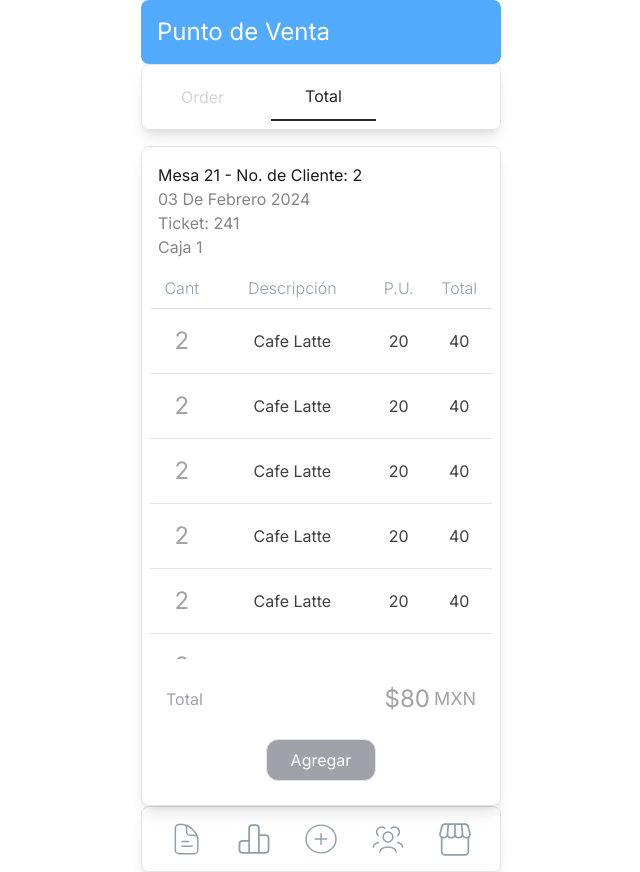
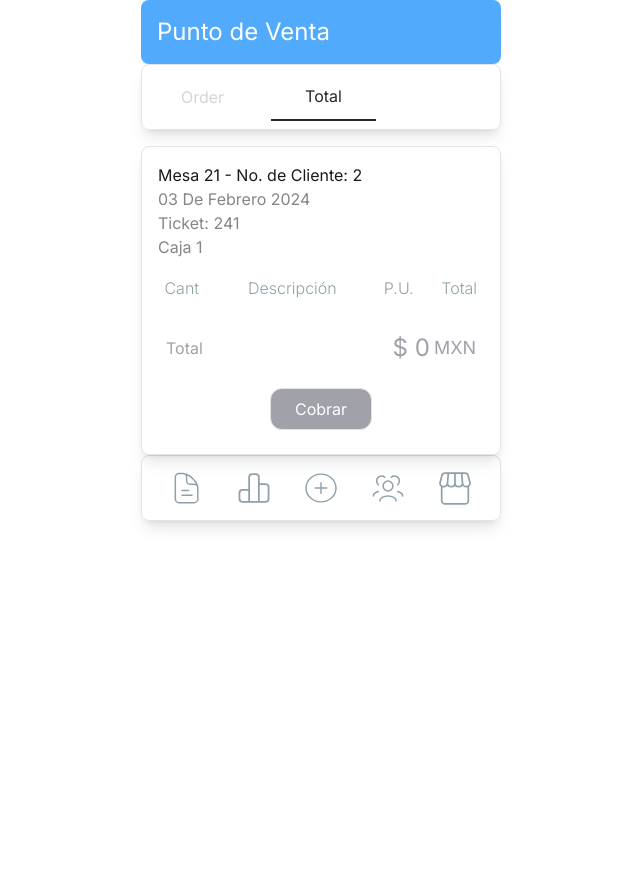
Before and after one commit to JosueZavalaProjects/business, a Next.js app: page /sales-point in a window 1280 px wide. Both pictures are taken after a click on the item "Total". Shown: the whole page, without its empty margins (319-959 px from the left). After the commit the page ends 800 px from the top, so only its background shows below. Built offline with nearby package versions, Linux system fonts and the light colour scheme.

Commit message:
Present table with products data

```diff
--- a/app/components/modules/sales-point/total/components/table/table.tsx
+++ b/app/components/modules/sales-point/total/components/table/table.tsx
@@ -1,6 +1,8 @@
 import Text from "@/app/components/UI/text";
+import { ProductCheckout } from "@/types/sales-point";
 
-export const TotalTable = () => {
+export const TotalTable = ({ products }: { products: ProductCheckout[] }) => {
+  console.log({ products });
   return (
     <div className="max-h-96 overflow-y-scroll">
       <table className="w-full text-gray-700">
@@ -13,98 +15,26 @@ export const TotalTable = () => {
           </tr>
         </thead>
         <tbody>
-          <tr className="text-center border-y">
-            <td className="py-4">
-              <Text size="2xl" weight="bold">
-                2
-              </Text>
-            </td>
-            <td className="py-4">Cafe Latte</td>
-            <td className="py-4">20</td>
-            <td className="py-4">40</td>
-          </tr>
-          <tr className="text-center border-y">
-            <td className="py-4">
-              <Text size="2xl" weight="bold">
-                2
-              </Text>
-            </td>
-            <td className="py-4">Cafe Latte</td>
-            <td className="py-4">20</td>
-            <td className="py-4">40</td>
-          </tr>
-          <tr className="text-center border-y">
-            <td className="py-4">
-              <Text size="2xl" weight="bold">
-                2
-              </Text>
-            </td>
-            <td className="py-4">Cafe Latte</td>
-            <td className="py-4">20</td>
-            <td className="py-4">40</td>
-          </tr>
-          <tr className="text-center border-y">
-            <td className="py-4">
-              <Text size="2xl" weight="bold">
-                2
-              </Text>
-            </td>
-            <td className="py-4">Cafe Latte</td>
-            <td className="py-4">20</td>
-            <td className="py-4">40</td>
-          </tr>
-          <tr className="text-center border-y">
-            <td className="py-4">
-              <Text size="2xl" weight="bold">
-                2
-              </Text>
-            </td>
-            <td className="py-4">Cafe Latte</td>
-            <td className="py-4">20</td>
-            <td className="py-4">40</td>
-          </tr>
-          <tr className="text-center border-y">
-            <td className="py-4">
-              <Text size="2xl" weight="bold">
-                2
-              </Text>
-            </td>
-            <td className="py-4">Cafe Latte</td>
-            <td className="py-4">20</td>
-            <td className="py-4">40</td>
-          </tr>
-          <tr className="text-center border-y">
-            <td className="py-4">
-              <Text size="2xl" weight="bold">
-                2
-              </Text>
-            </td>
-            <td className="py-4">Cafe Latte</td>
-            <td className="py-4">20</td>
-            <td className="py-4">40</td>
-          </tr>
-          <tr className="text-center border-y">
-            <td className="py-4">
-              <Text size="2xl" weight="bold">
-                2
-              </Text>
-            </td>
-            <td className="py-4">Cafe Latte</td>
-            <td className="py-4">20</td>
-            <td className="py-4">40</td>
-          </tr>
-          <tr className="text-center border-y">
-            <td className="py-4">
-              <Text size="2xl" weight="bold">
-                2
-              </Text>
-            </td>
-            <td className="py-4">Cafe Latte</td>
-            <td className="py-4">20</td>
-            <td className="py-4">40</td>
-          </tr>
+          {products.map((product, index) => (
+            <RowTable key={`rowTable_${index}`} product={product} />
+          ))}
         </tbody>
       </table>
     </div>
   );
 };
+
+const RowTable = ({ product }: { product: ProductCheckout }) => {
+  return (
+    <tr className="text-center border-y">
+      <td className="py-4">
+        <Text size="2xl" weight="bold">
+          {product.amount}
+        </Text>
+      </td>
+      <td className="text-center py-4">{product.name}</td>
+      <td className="py-4">{product.price}</td>
+      <td className="py-4">{product.amount * product.price}</td>
+    </tr>
+  );
+};
--- a/app/components/modules/sales-point/total/index.tsx
+++ b/app/components/modules/sales-point/total/index.tsx
@@ -7,13 +7,15 @@ require("dayjs/locale/es");
 import { ContainerCard } from "@/app/components/UI/container-card";
 import Text from "@/app/components/UI/text";
 
+import useSalesPointState from "../states/sales-point-state";
 import { Modals } from "./components/modals";
 import { TotalTable } from "./components/table/table";
 
-dayjs.locale("es");
-
 export const Total = () => {
   const [show, setShow] = useState<boolean>(false);
+  const { products, total } = useSalesPointState();
+
+  dayjs.locale("es");
 
   return (
     <ContainerCard>
@@ -34,13 +36,13 @@ export const Total = () => {
           </Text>
         </div>
         <div className="grid gap-2 w-full">
-          <TotalTable />
+          <TotalTable products={products} />
           <div className="flex justify-between items-center p-4 text-gray-800">
             <Text size="4xl" weight="semibold">
               Total
             </Text>
             <div className="flex gap-1 items-center">
-              <Text size="2xl">$80</Text>
+              <Text size="2xl">$ {total}</Text>
               <Text size="lg">MXN</Text>
             </div>
           </div>
@@ -49,7 +51,7 @@ export const Total = () => {
               onClick={() => setShow(true)}
               className="border rounded-xl py-2 px-6 bg-gray-400 text-white"
             >
-              Agregar
+              Cobrar
             </button>
           </div>
         </div>
```
